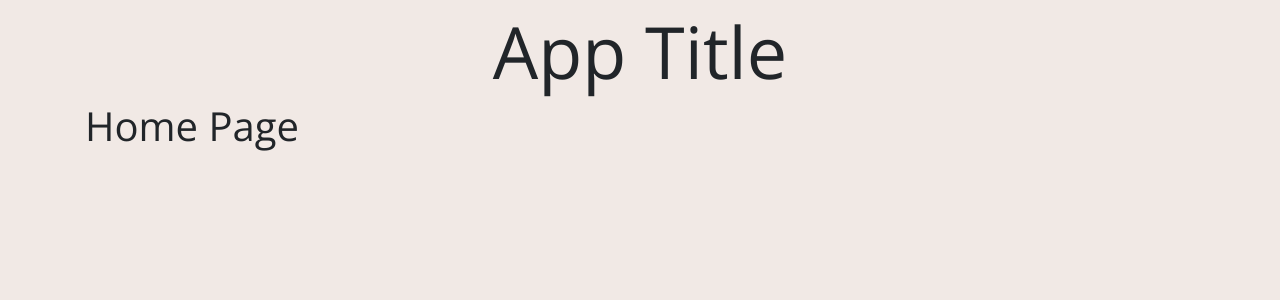
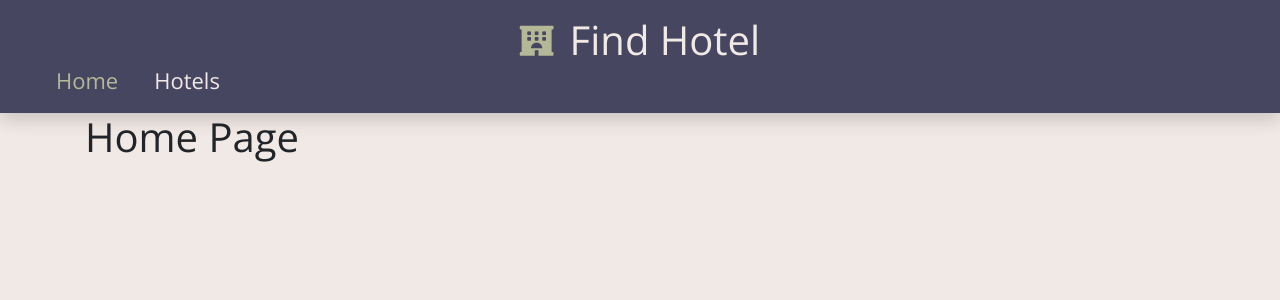
Before and after one commit to taskiranumut/hotel-reservation-travel-app, a Vue app: page / in a window 1280 px wide. Shown: the top 300 px of the page. Built offline with nearby package versions, Linux system fonts and the light colour scheme.

Commit message:
update AppHeader

```diff
--- a/src/components/AppHeader.vue
+++ b/src/components/AppHeader.vue
@@ -6,10 +6,145 @@ export default {
 </script>
 
 <template>
-  <div class="container-fluid">
-    <div>
-      <h1 class="text-center display-3 my-2">App Title</h1>
+  <div class="shadow">
+    <!-- App Title start -->
+    <div class="container-fluid header-text-color">
+      <div class="row header-bg-color">
+        <div
+          class="
+            col-sm-6
+            offset-3
+            d-flex
+            justify-content-center
+            align-items-center
+            mt-3
+            mb-n2
+            fs-30px
+          "
+        >
+          <div class="mx-2">
+            <i class="fas fa-hotel icon-color"></i>
+          </div>
+          <div class="mx-2">
+            <h1 class="text-center m-0">Find Hotel</h1>
+          </div>
+        </div>
+      </div>
     </div>
-    <!-- TODO: Navbar -->
+    <!-- App Title finish -->
+
+    <!-- Navbar start -->
+    <div class="conteiner-fluid">
+      <div>
+        <b-navbar
+          class="header-bg-color pt-0 pb-2 pl-5"
+          toggleable="sm"
+          type="dark"
+        >
+          <b-navbar-toggle target="nav-collapse"></b-navbar-toggle>
+
+          <b-collapse id="nav-collapse" is-nav>
+            <b-navbar-nav>
+              <b-nav-item>
+                <router-link
+                  class="nav-router-link"
+                  to="/"
+                  exact-active-class="active"
+                  >Home</router-link
+                ></b-nav-item
+              >
+              <!-- Hoverable dropdown start -->
+              <b-nav-item class="dropdown">
+                <router-link
+                  class="nav-router-link"
+                  to="#"
+                  exact-active-class="active"
+                  >Hotels</router-link
+                >
+                <div class="dropdown-content">
+                  <router-link
+                    :to="`/hotel/${hotel.id}`"
+                    v-for="hotel in hotelDatas"
+                    :key="hotel.id"
+                    >{{ hotel.hotelName }}</router-link
+                  >
+                </div>
+              </b-nav-item>
+              <!-- Hoverable dropdown finish -->
+            </b-navbar-nav>
+          </b-collapse>
+        </b-navbar>
+      </div>
+    </div>
+    <!-- Navbar finish -->
   </div>
 </template>
+
+<style scoped>
+.fs-30px {
+  font-size: 30px;
+}
+
+.header-bg-color {
+  background-color: #464660;
+}
+
+.header-text-color {
+  color: #f1e9e5;
+}
+
+.icon-color {
+  color: #b4b897;
+}
+
+.nav-router-link {
+  color: rgb(241, 233, 229);
+  text-decoration: none;
+  font-size: 22px;
+  margin-right: 20px;
+}
+
+.nav-router-link:hover {
+  text-decoration: none;
+  color: #b4b897;
+}
+
+.active {
+  color: #b4b897;
+}
+
+/* --------------- Hoverable Dropdown Menu ------------------- */
+.dropdown {
+  position: relative;
+  display: inline-block;
+}
+
+/* Dropdown Content (Hidden by Default) */
+.dropdown-content {
+  display: none;
+  position: absolute;
+  background-color: #f1f1f1;
+  min-width: 200px;
+  box-shadow: 0px 8px 16px 0px rgba(0, 0, 0, 0.2);
+  z-index: 1;
+}
+
+/* Links inside the dropdown */
+.dropdown-content a {
+  color: black;
+  padding: 12px 16px;
+  text-decoration: none;
+  display: block;
+}
+
+/* Change color of dropdown links on hover */
+.dropdown-content a:hover {
+  background-color: #ddd;
+}
+
+/* Show the dropdown menu on hover */
+.dropdown:hover .dropdown-content {
+  display: block;
+}
+/* ---------------------------------------------------------- */
+</style>
```
